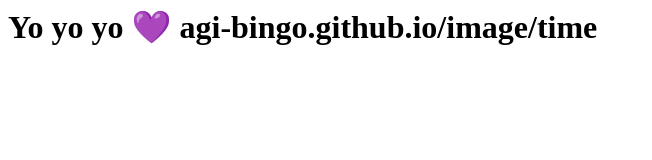
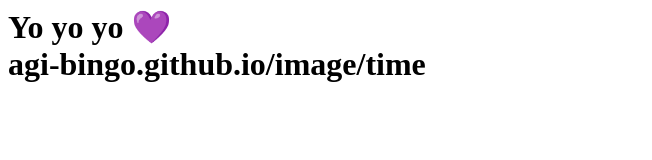
Before and after one commit to AGI-Bingo/image, a plain HTML site: page index.html in a window 1280 px wide. Shown: the whole page, without its empty margins (0-652 px from the left). Drawn offline with Linux system fonts and the light colour scheme.

Commit message:
Update index.html

```diff
--- a/index.html
+++ b/index.html
@@ -1,3 +1,3 @@
-<html><body><h1>Yo yo yo 💜
-<a>agi-bingo.github.io/image/time</a>
+<html><body><h1>Yo yo yo 💜 <br>
+<link>agi-bingo.github.io/image/time</link>
 </h1></body></html>
```
